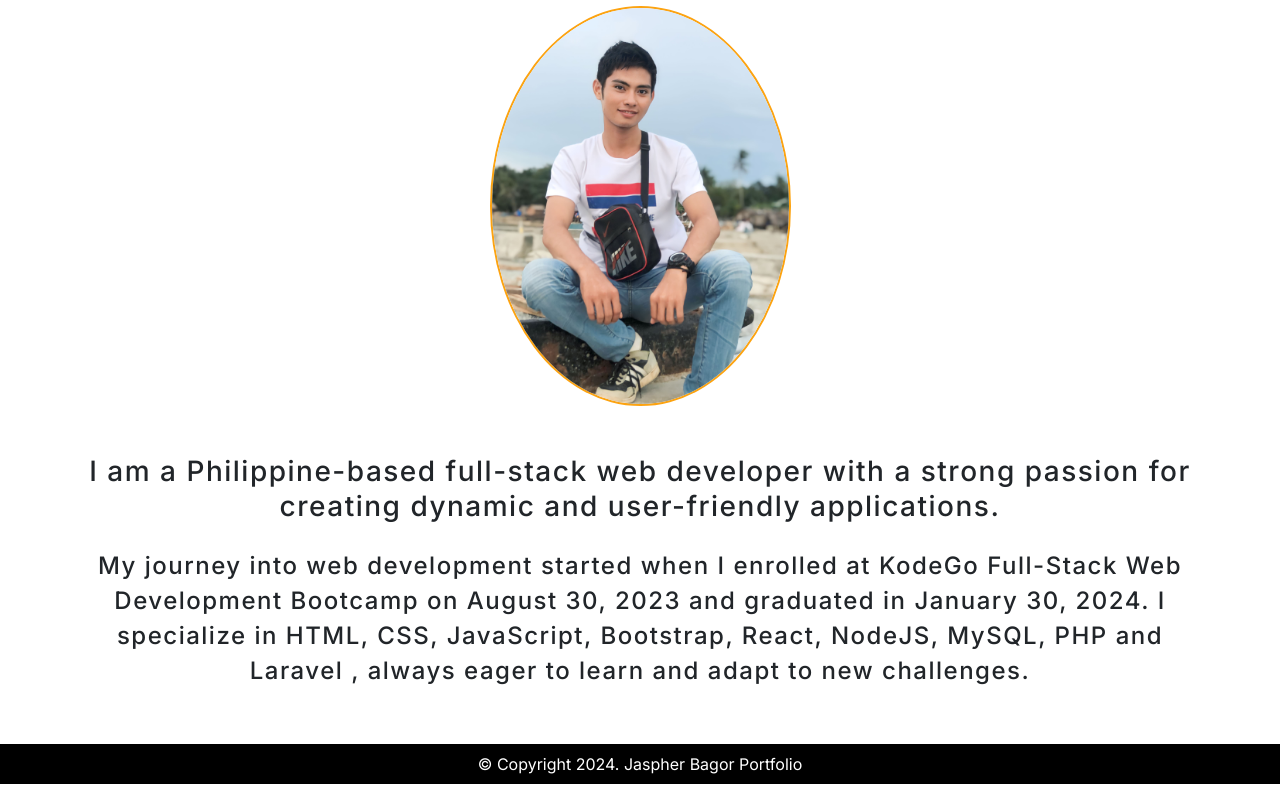
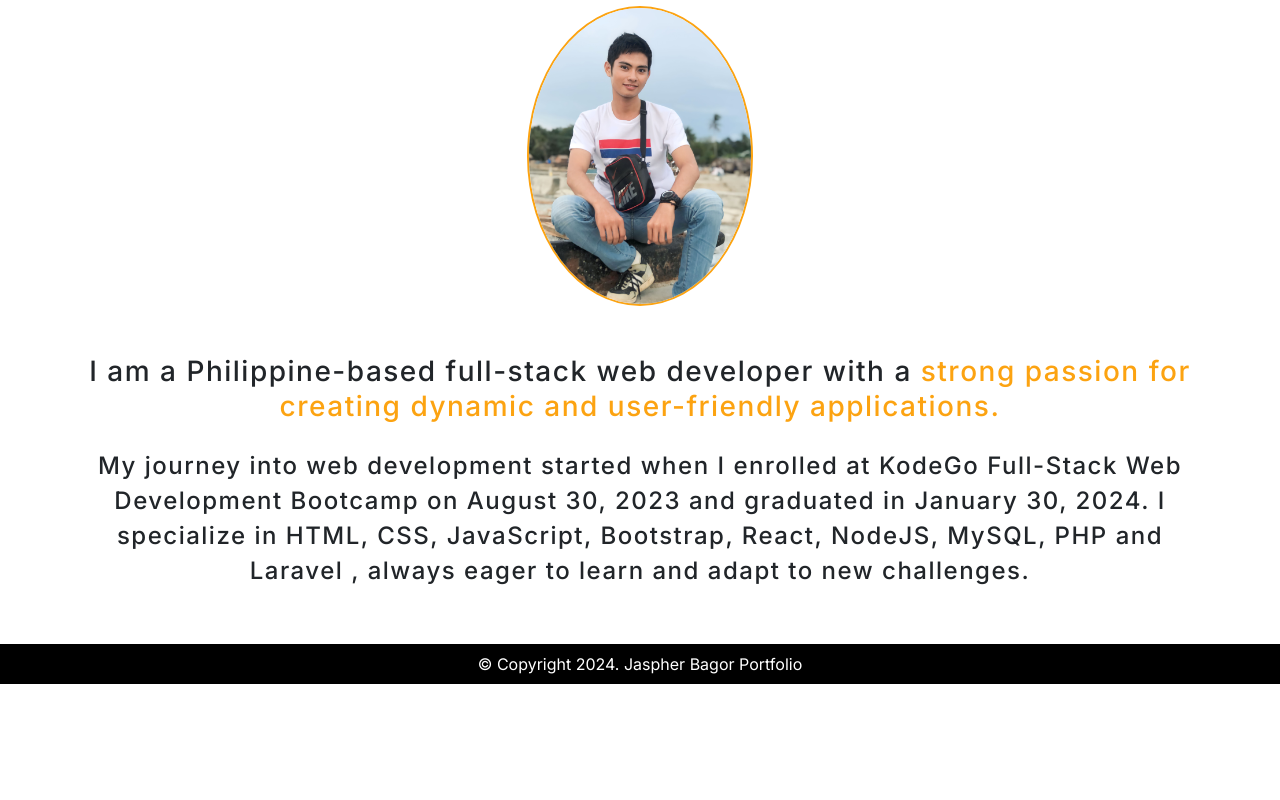
Before and after one commit to jaspherbagor/React-Portfolio, a React (Create React App) app in the folder jaspher-portfolio/: page / in a window 1280 px wide. Shown: the part 624-1424 px from the top of the page. After the commit the page ends 1324 px from the top, so only its background shows below. Built offline with nearby package versions, Linux system fonts and the light colour scheme.

Commit message:
adjusted the height of the about image

```diff
--- a/jaspher-portfolio/src/components/css/home.css
+++ b/jaspher-portfolio/src/components/css/home.css
@@ -45,7 +45,7 @@ html, body {
 }
 
 .about-img {
-    height: 400px;
+    height: 300px;
     border-radius: 50%;
     border: 2px solid var(--primary-color)
 }
@@ -54,3 +54,7 @@ html, body {
     line-height: 35px;
     letter-spacing: 1.5px;
 }
+
+h3 span {
+    color: var(--primary-color)
+}
```
